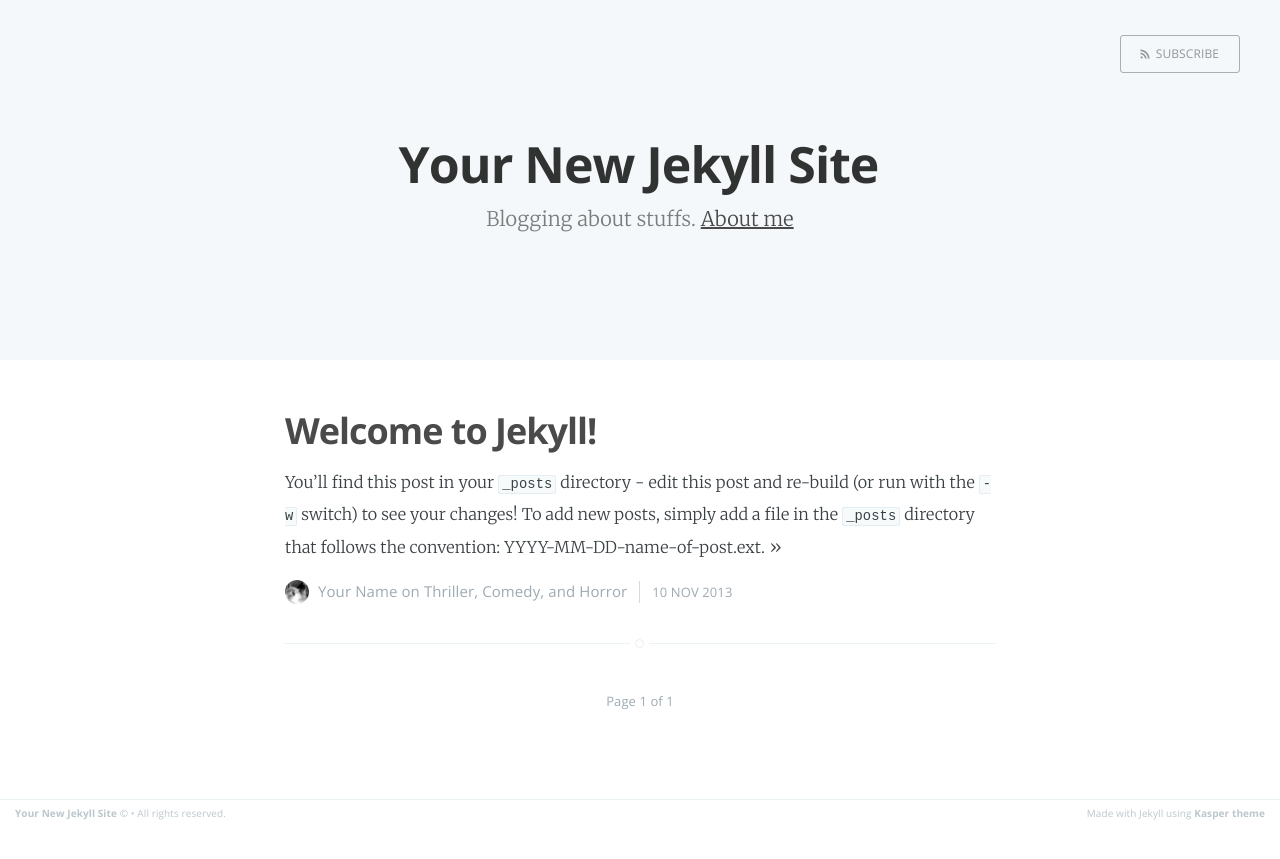
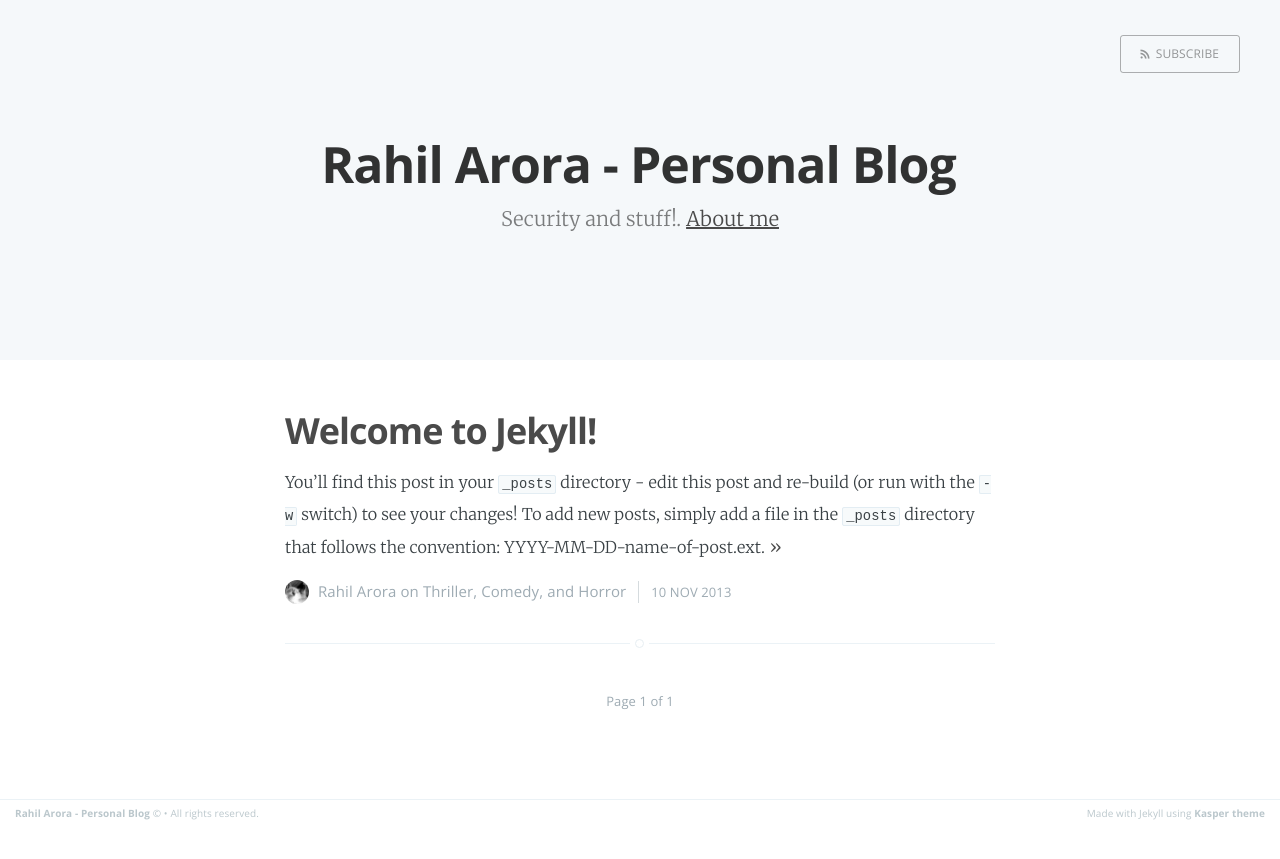
Before and after one commit to lihararora/lihararora.github.io, a Jekyll site: the page built from index.html, in a window 1280 px wide. Shown: the top 859 px of the page. Built offline with Jekyll 4.4.1, drawn with Linux system fonts in a browser that asks for light colours; Markdown is read by kramdown in place of the engine named in the settings; the list of posts is cut into pages by our own code.

Commit message:
Updated _config.yml

```diff
--- a/_config.yml
+++ b/_config.yml
@@ -1,14 +1,14 @@
-name: Your New Jekyll Site
-description: Blogging about stuffs
-meta_description: "Your New Jekyll Site, Blogging about stuffs"
+name: Rahil Arora - Personal Blog
+description: Security and stuff!
+meta_description: "Rahil Arora's Personal Blog about Security and stuff!"
 
 markdown: redcarpet
 highlighter: pygments
 logo: false
 paginate: 15
 baseurl: /
-domain_name: 'http://yourblog-domain.com'
+domain_name: 'http://www.rahilarora.com'
 
 # Details for the RSS feed generator
-url:            'blog url'
-author:         'Your Name'
+url:            'www.rahilarora.com'
+author:         'Rahil Arora'
```
